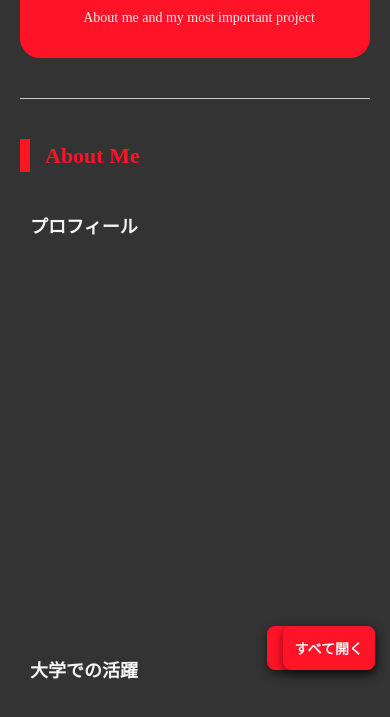
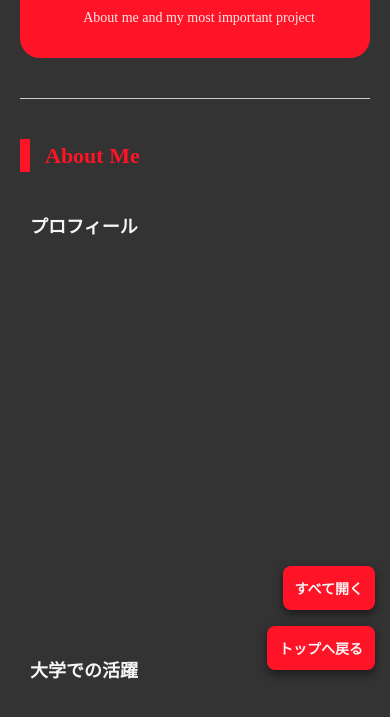
Before and after one commit to nakakasu134/About_Nakakasu_and_Kimihana.github.io, a plain HTML site: page index.html in a window 390 px wide. Shown: the part 139-856 px from the top of the page. Drawn offline with Linux system fonts and the light colour scheme; a web font is replaced by a local one.

Commit message:
Update toggle button position in footer for improved layout

```diff
--- a/style.css
+++ b/style.css
@@ -257,7 +257,7 @@ footer {
     #toggleAllBtn {
         padding: 12px;
         font-size: 14px;
-        bottom: 15px;
+        bottom: 75px;
         right: 15px;
     }
 
```
